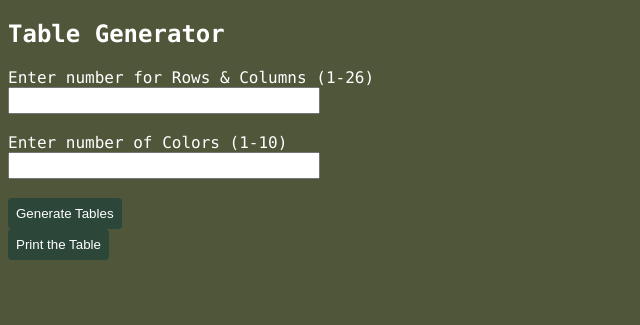
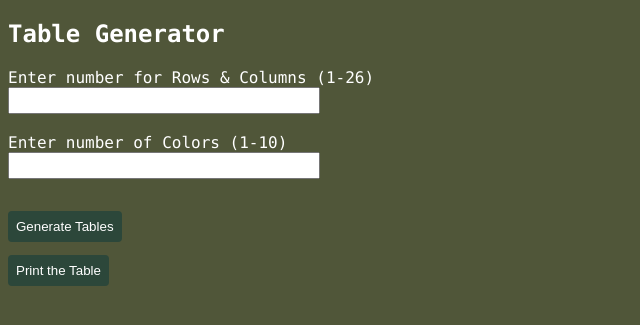
Before and after one commit to ryanJames29/CS312_GroupProject, a PHP site: page /tablegen.php in a window 1280 px wide. Shown: the part 38-363 px from the top of the page, without its empty margins (0-640 px from the left). Run offline with PHP 8.4, Linux system fonts and the light colour scheme.

Commit message:
added a margin-top betwween print and generate table buttons

```diff
--- a/style.css
+++ b/style.css
@@ -54,6 +54,7 @@ td, th {
 
 button {
     padding: 0.5rem;
+    margin-top: 1em;
     border-style: none;
     border-radius: 0.25rem;
     color: var(--text-primary);
```
